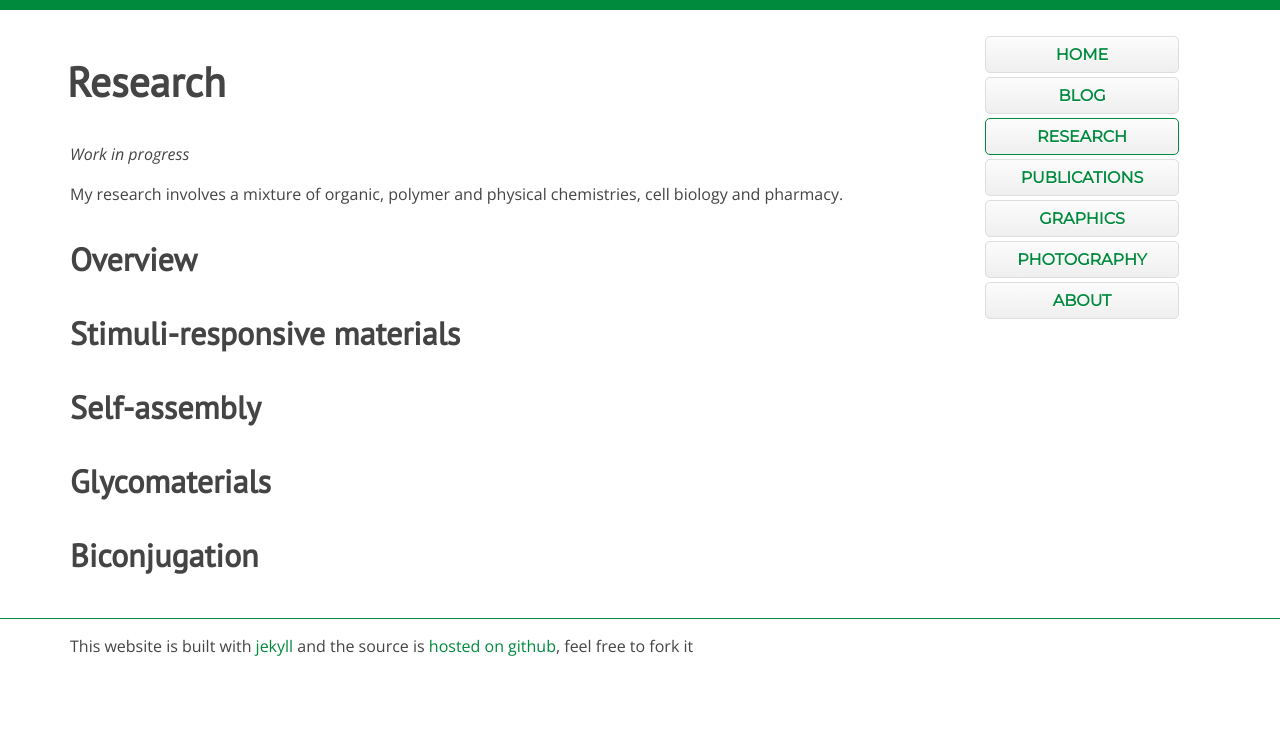
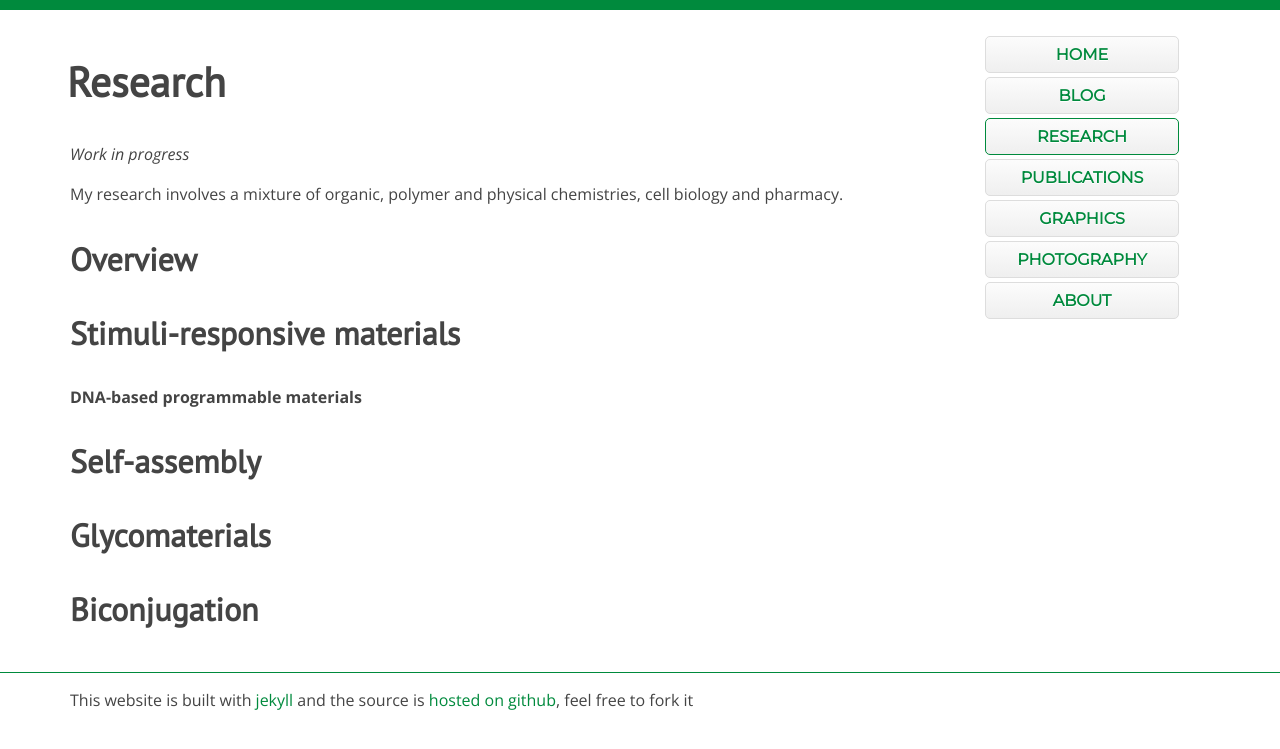
Before and after one commit to sebspain/sebspain.github.io, a Jekyll site: the page built from research/index.md, in a window 1280 px wide. Shown: the top 749 px of the page. Built offline with Jekyll 4.4.1, drawn with Linux system fonts in a browser that asks for light colours; Markdown is read by kramdown in place of the engine named in the settings.

Commit message:
updated titles

```diff
--- a/research/index.md
+++ b/research/index.md
@@ -10,6 +10,8 @@ My research involves a mixture of organic, polymer and physical chemistries, cel
 
 ### Stimuli-responsive materials ###
 
+#### DNA-based programmable materials ####
+
 ### Self-assembly ###
 
 ### Glycomaterials ###
```
